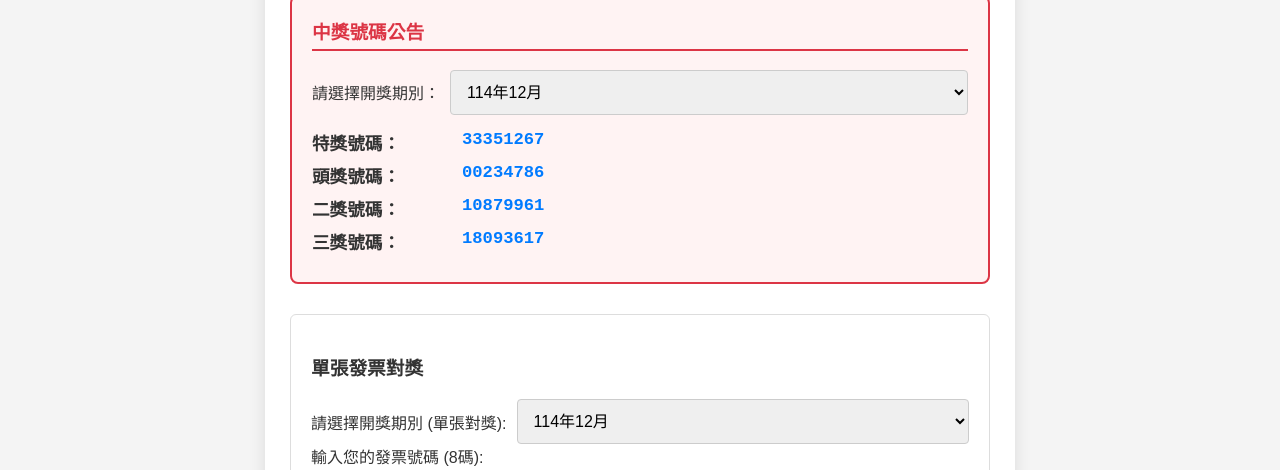
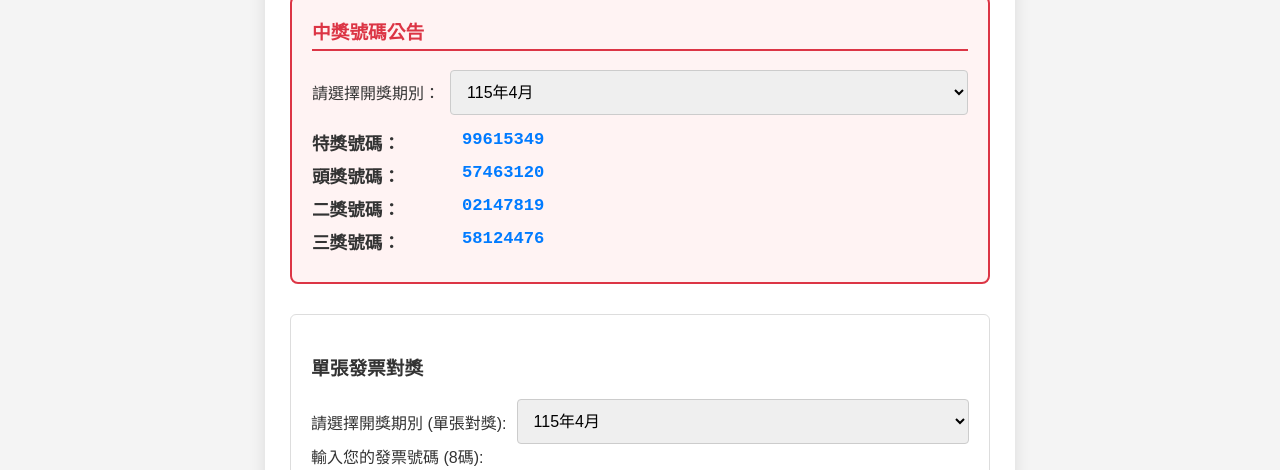
Before and after one commit to uanglun/dc-invoice-system, a plain HTML site: page index.html in a window 1280 px wide. Shown: the part 221-691 px from the top of the page. Drawn offline with Linux system fonts and the light colour scheme.

Commit message:
index.html

```diff
--- a/index.html
+++ b/index.html
@@ -477,6 +477,34 @@
 
         // --- 完整的且正確的中獎號碼資料結構 ---
         const allWinningNumbers = {
+            '202604': {
+                term: '115年4月',
+                special: '99615349',
+                first: ['57463120'],
+                second: ['02147819'],
+                third: ['58124476']
+            },
+             '202603': {
+                term: '115年3月',
+                special: '42658712',
+                first: ['99134721'],
+                second: ['64555912'],
+                third: ['12749456']
+            },
+             '202602': {
+                term: '115年2月',
+                special: '76147215',
+                first: ['54718236'],
+                second: ['00572216'],
+                third: ['31245768']
+            },
+             '202601': {
+                term: '115年1月',
+                special: '12447815',
+                first: ['64791567'],
+                second: ['06456104'],
+                third: ['16647201']
+            },
             '202512': {
                 term: '114年12月',
                 special: '33351267',
@@ -492,7 +520,7 @@
                 third: ['66143367']
             },
             '202510': {
-                term: '114年09-10月特別獎',
+                term: '114年10月特別獎',
                 special: '69541322',
                 first: [],
                 second: [],
```
